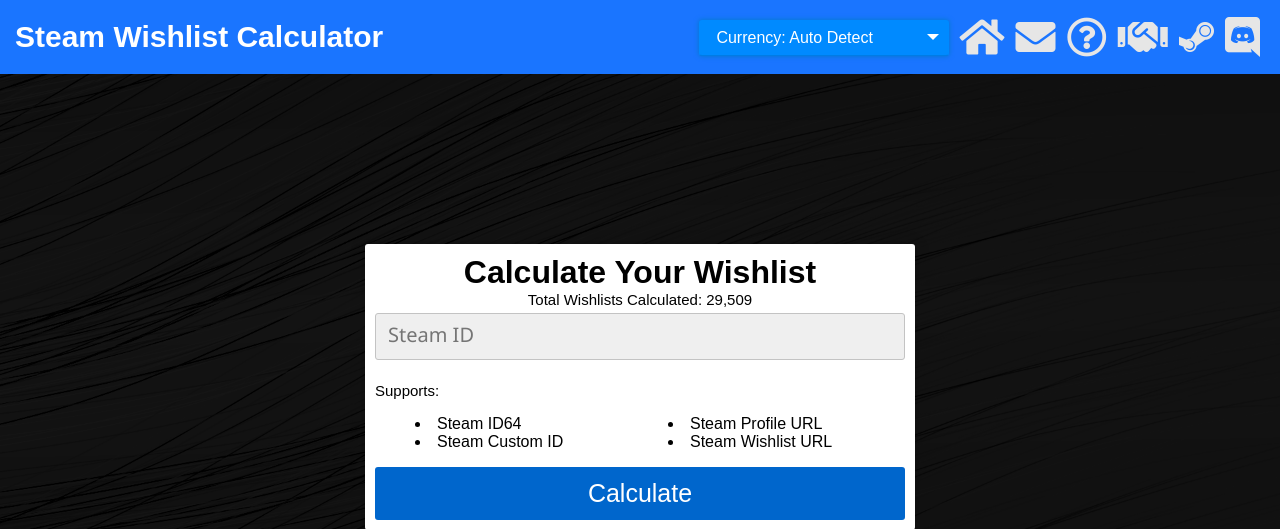
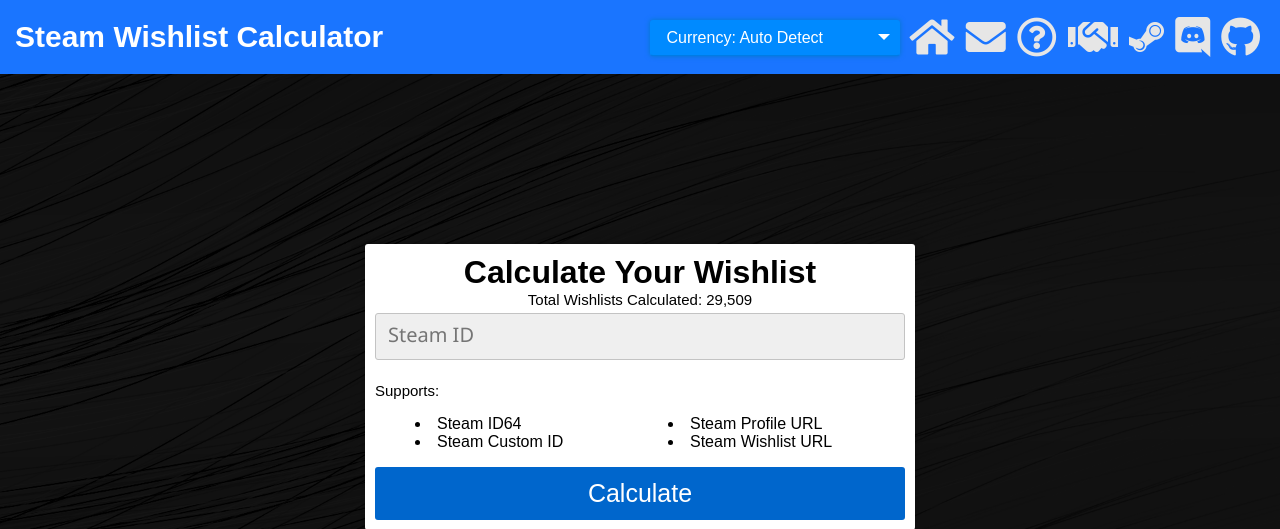
Before and after one commit to The-HopelessGamer/steamwishlistcalculator, a PHP site: page / in a window 1280 px wide. Shown: the top 529 px of the page. Run offline with PHP 8.4, Linux system fonts and the light colour scheme.

Commit message:
Added Github menu bar item and updated copyright file

```diff
--- a/Copyright.txt
+++ b/Copyright.txt
@@ -1,6 +1,7 @@
 Simple Html Dom Parser: https://sourceforge.net/projects/simplehtmldom/ | Licensed under The MIT License
 jQuery: https://jquery.org/ | Licensed under The MIT License
 Accounting.js: http://openexchangerates.github.io/accounting.js | Licensed under The MIT License
+Bootstrap-professbar: https://github.com/minddust/bootstrap-progressbar | Licensed under The MIT License
 -------------------------
 
 Font Awesome Free License
--- a/css/calculator.css
+++ b/css/calculator.css
@@ -415,7 +415,7 @@
 }
 
 /*Desktop CSS*/
-@media only screen and (min-width: 1001px) {
+@media only screen and (min-width: 1051px) {
 
     ::-webkit-scrollbar {
         background-color: #fff;
@@ -577,7 +577,7 @@
 }
 
 /*Mobile CSS*/
-@media screen and (max-width: 1000px) {
+@media screen and (max-width: 1050px) {
 
     .checkboxMobile {
         font-size: small;
--- a/index.php
+++ b/index.php
@@ -88,6 +88,9 @@
 						<a class="menu-button hide-menu-mobile" style="transition: none;" title="Discord" href="https://discord.gg/abyAUJU" alt="Discord" target="_blank">
 							<i class="fab fa-discord button-menu" alt="Discord"></i>
 						</a>
+						<a class="menu-button hide-menu-mobile" style="transition: none;" title="Github" href="https://github.com/The-HopelessGamer/steamwishlistcalculator" alt="Github" target="_blank">
+							<i class="fab fa-github button-menu" alt="Github"></i>
+						</a>
 					</div>
 					<span id="currencyDropdown"></span>
 					<div class="customSelect" id="customSelect" style="width:250px;">
@@ -131,6 +134,7 @@
 							<a class="menu-button sidenav-buttons" title="Partners" onclick="partners(); closeNav(); event.preventDefault(); callCancelFetch();" alt="partners" href="#partners">Partners</a>
 							<a class="menu-button sidenav-buttons" title="Discord" href="https://discord.gg/abyAUJU" alt="Discord" target="_blank">Discord</a>
 							<a class="menu-button sidenav-buttons" title="Steam Group" href="https://steamcommunity.com/groups/SteamWishlistCalculator" alt="Steam Group" target="_blank">Steam Group</a>
+							<a class="menu-button sidenav-buttons" title="Github" href="https://github.com/The-HopelessGamer/steamwishlistcalculator" alt="Github" target="_blank">Github</a>
 							<a id="select" style="text-align: center;"></a>
 						</div>
 					</div>
--- a/js/coreFunctions.js
+++ b/js/coreFunctions.js
@@ -292,7 +292,7 @@
  }
 
 function onResize() { //Places the currency dropdown either in the hamburger menu or in the header depending on the screen resolution.
-    if ($(window).width() <= 1000) {
+    if ($(window).width() <= 1050) {
         $(".customSelect").appendTo("#select");
         $(".selectSelected").css("display", "none");
         $("#customSelect").css("width", "auto");
```
